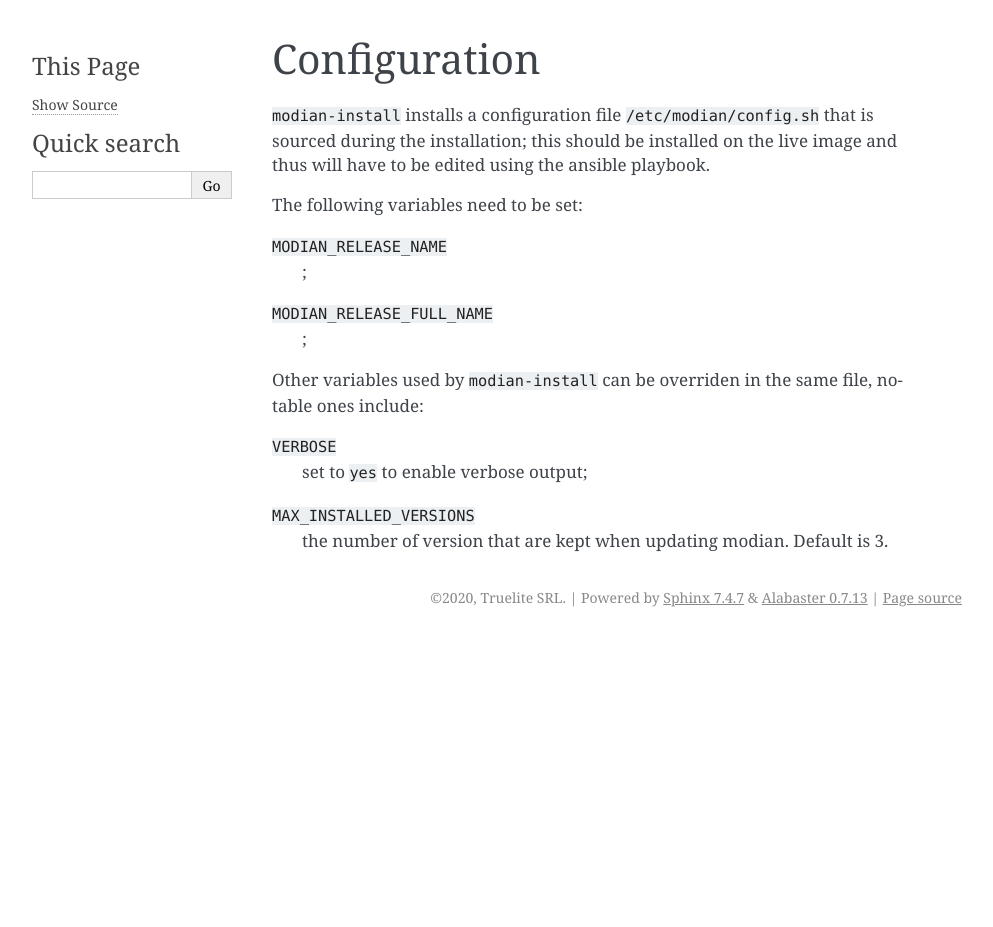
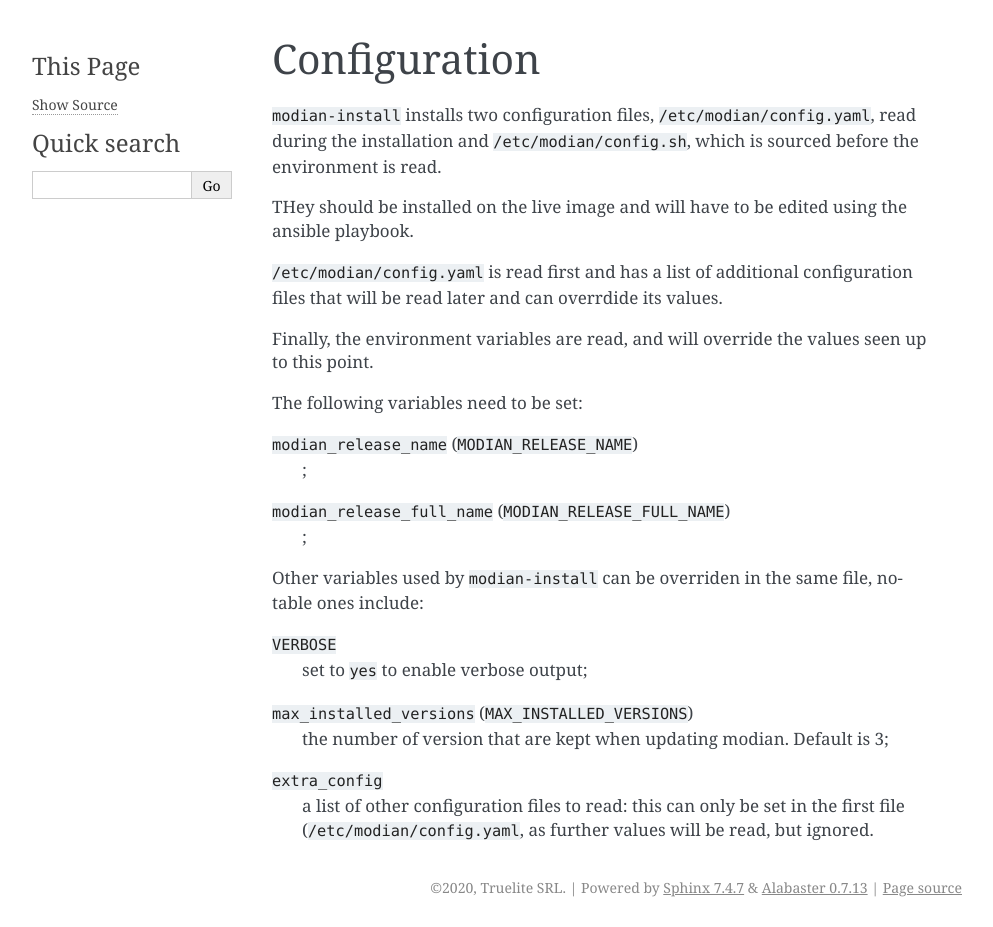
Before and after one commit to Truelite/modian, a Sphinx documentation site: the page built from docs/modian-install/configuration.rst, in a window 1280 px wide. Shown: the whole page, without its empty margins (148-1141 px from the left). Built offline with Sphinx 7.4.7, drawn with Linux system fonts in a browser that asks for light colours; before the commit the page ends 900 px from its top, so only the background shows below that.

Commit message:
Some documentation of the new configuration style

```diff
--- a/docs/modian-install/configuration.rst
+++ b/docs/modian-install/configuration.rst
@@ -2,16 +2,27 @@
  Configuration
 ***************
 
-``modian-install`` installs a configuration file
-``/etc/modian/config.sh`` that is sourced during the installation; this
-should be installed on the live image and thus will have to be edited
+``modian-install`` installs two configuration files,
+``/etc/modian/config.yaml``, read during the installation and
+``/etc/modian/config.sh``, which is sourced before the environment is
+read.
+
+THey should be installed on the live image and will have to be edited
 using the ansible playbook.
+
+``/etc/modian/config.yaml`` is read first and has a list of additional
+configuration files that will be read later and can overrdide its
+values.
+
+Finally, the environment variables are read, and will override the
+values seen up to this point.
+
 
 The following variables need to be set:
 
-``MODIAN_RELEASE_NAME``
+``modian_release_name`` (``MODIAN_RELEASE_NAME``)
    ;
-``MODIAN_RELEASE_FULL_NAME``
+``modian_release_full_name`` (``MODIAN_RELEASE_FULL_NAME``)
    ;
 
 Other variables used by ``modian-install`` can be overriden in the same
@@ -20,5 +31,9 @@ file, notable ones include:
 ``VERBOSE``
    set to ``yes`` to enable verbose output;
 
-``MAX_INSTALLED_VERSIONS``
-   the number of version that are kept when updating modian. Default is 3.
+``max_installed_versions`` (``MAX_INSTALLED_VERSIONS``)
+   the number of version that are kept when updating modian. Default is 3;
+``extra_config``
+   a list of other configuration files to read: this can only be set in
+   the first file (``/etc/modian/config.yaml``, as further values will
+   be read, but ignored.
```
